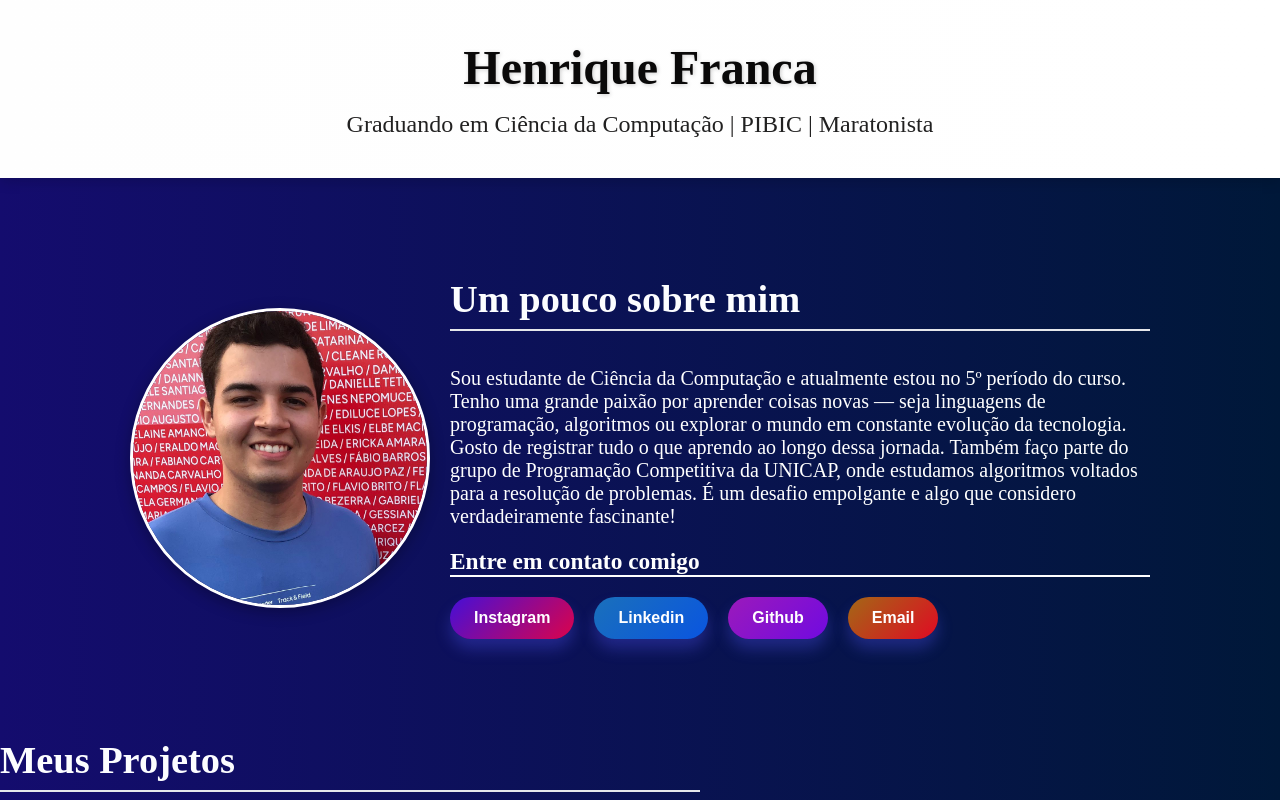
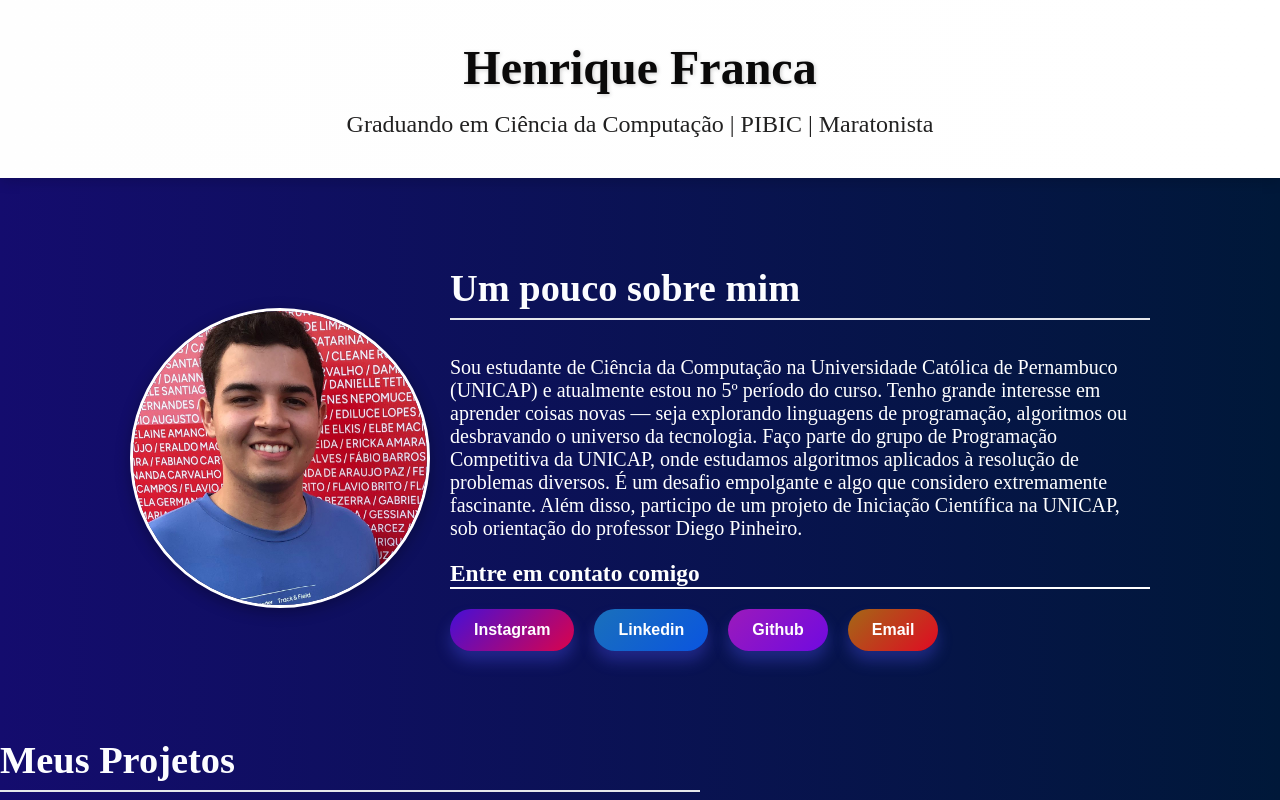
Before and after one commit to HenriqueFrancaa/Projeto-Portifolio-PWM, a Next.js app in the folder portifolio/: page / in a window 1280 px wide. Shown: the top 800 px of the page. Built offline with nearby package versions, Linux system fonts and the light colour scheme.

Commit message:
arrumando sobre mim

```diff
--- a/portifolio/app/page.js
+++ b/portifolio/app/page.js
@@ -14,10 +14,11 @@ export default function Home() {
         <div className="text-content">
           <h1>Um pouco sobre mim</h1>
           <p>
-              Sou estudante de Ciência da Computação e atualmente estou no 5º período do curso.
-              Tenho uma grande paixão por aprender coisas novas — seja linguagens de programação, algoritmos ou explorar o mundo em constante evolução da tecnologia. Gosto de registrar tudo o que aprendo ao longo dessa jornada.
-              Também faço parte do grupo de Programação Competitiva da UNICAP, onde estudamos algoritmos voltados para a resolução de problemas.
-              É um desafio empolgante e algo que considero verdadeiramente fascinante!
+            Sou estudante de Ciência da Computação na Universidade Católica de Pernambuco (UNICAP) e atualmente estou no 5º período do curso. Tenho grande interesse em aprender coisas novas — seja explorando linguagens de programação, algoritmos ou desbravando o universo da tecnologia.
+
+            Faço parte do grupo de Programação Competitiva da UNICAP, onde estudamos algoritmos aplicados à resolução de problemas diversos. É um desafio empolgante e algo que considero extremamente fascinante.
+
+            Além disso, participo de um projeto de Iniciação Científica na UNICAP, sob orientação do professor Diego Pinheiro.
           </p>
           <h3>Entre em contato comigo</h3>
           <div className="contato">
```
